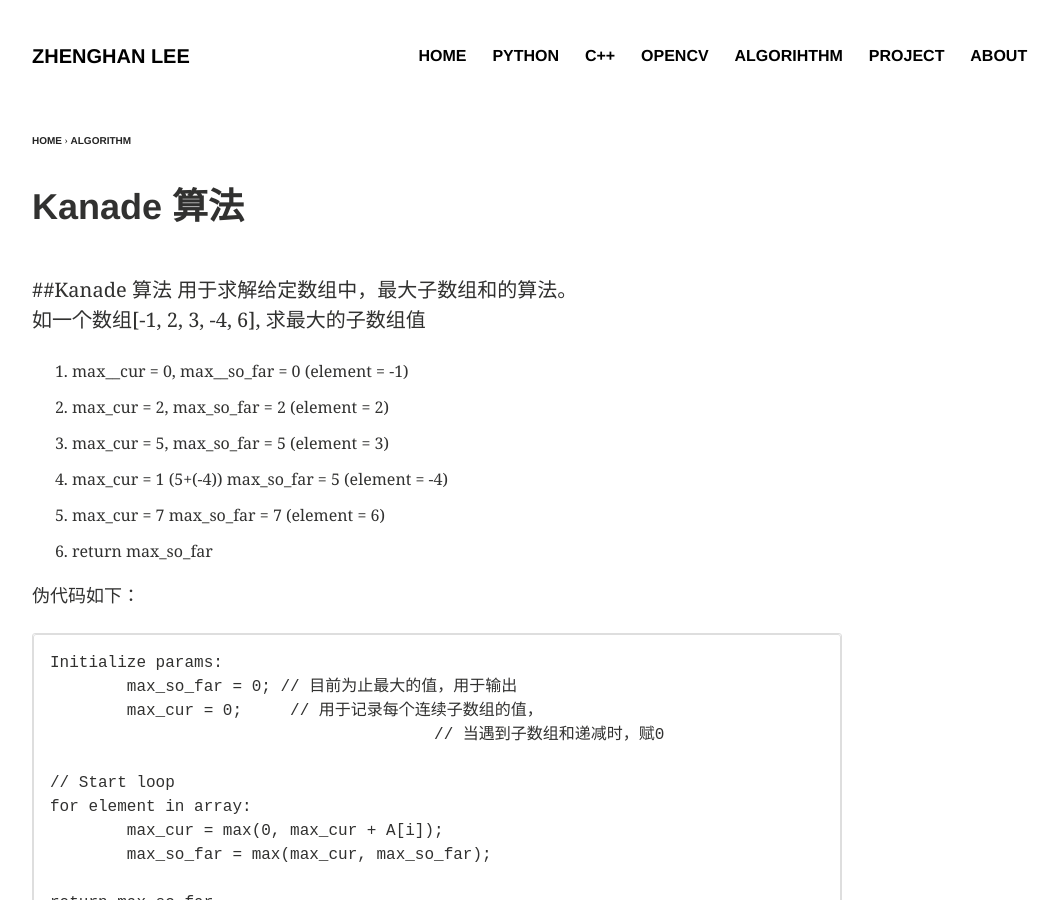
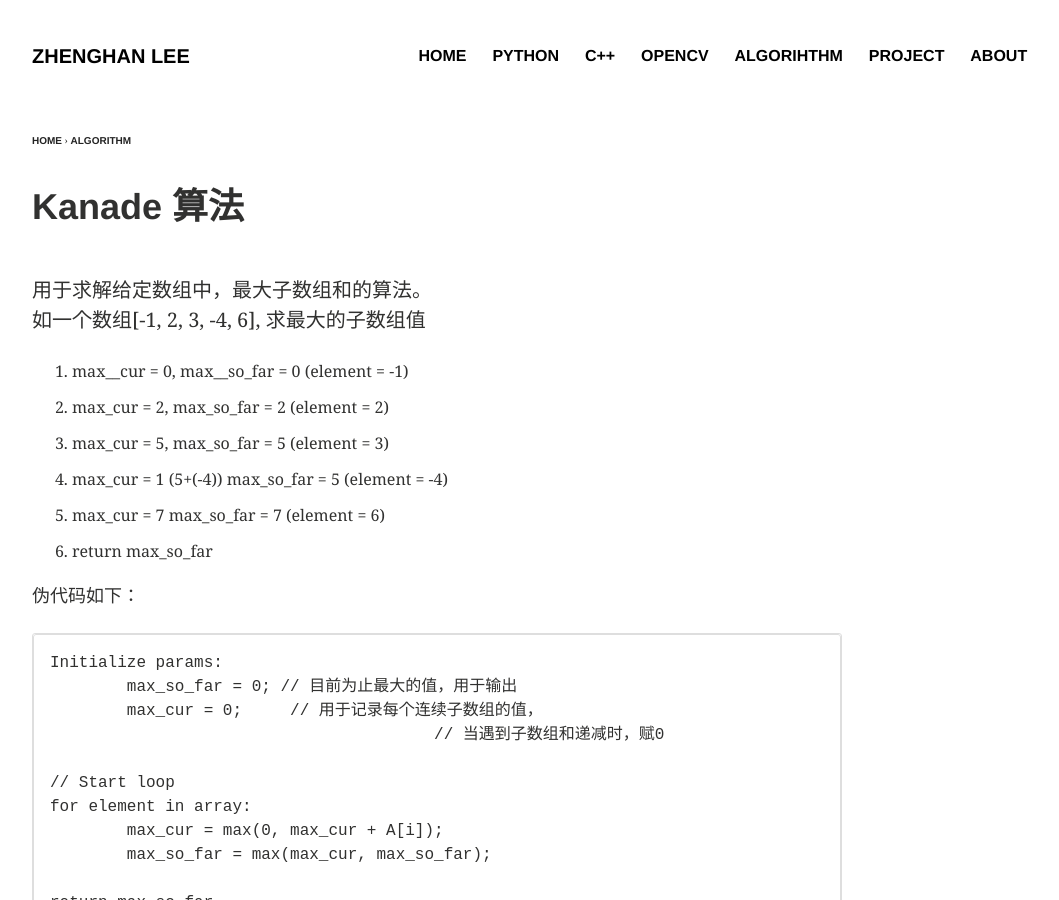
Before and after one commit to ZH-Lee/ZH-Lee.github.io, a Jekyll site: the page built from _posts/algorithm/2018-08-25-Kanade_algorithm.md, in a window 1280 px wide and 900 px high. Shown: the whole window, without its empty margins (64-1123 px from the left). Built offline with Jekyll 4.4.1, drawn with Linux system fonts in a browser that asks for light colours.

Commit message:
Update 2018-08-25-Kanade_algorithm.md

```diff
--- a/_posts/algorithm/2018-08-25-Kanade_algorithm.md
+++ b/_posts/algorithm/2018-08-25-Kanade_algorithm.md
@@ -6,7 +6,7 @@ image:
   feature: spot.jpg
   teaser: spot.jpg
 ---
-##Kanade 算法
+
 用于求解给定数组中，最大子数组和的算法。
 如一个数组[-1, 2, 3, -4, 6], 求最大的子数组值
 
```
